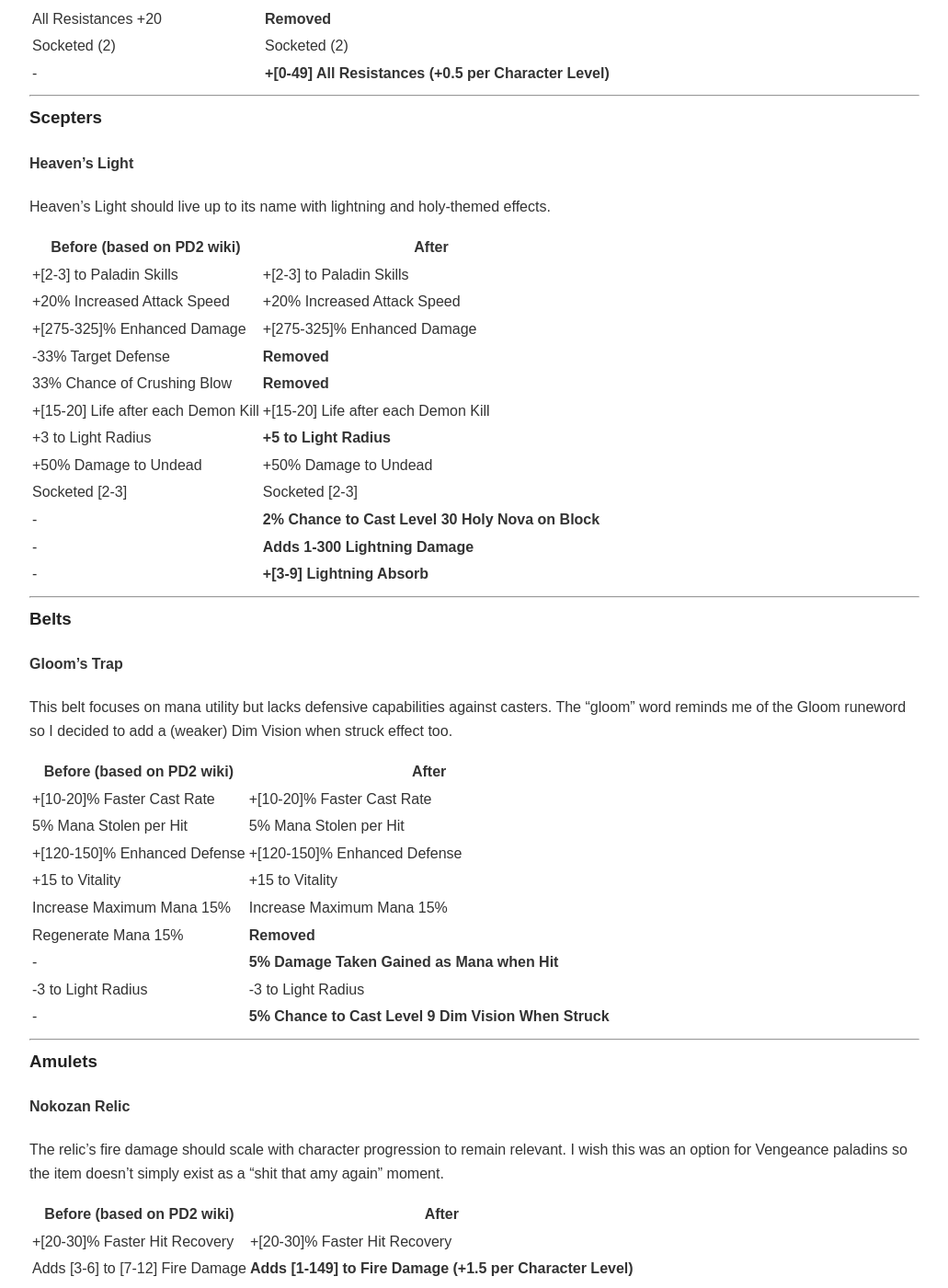
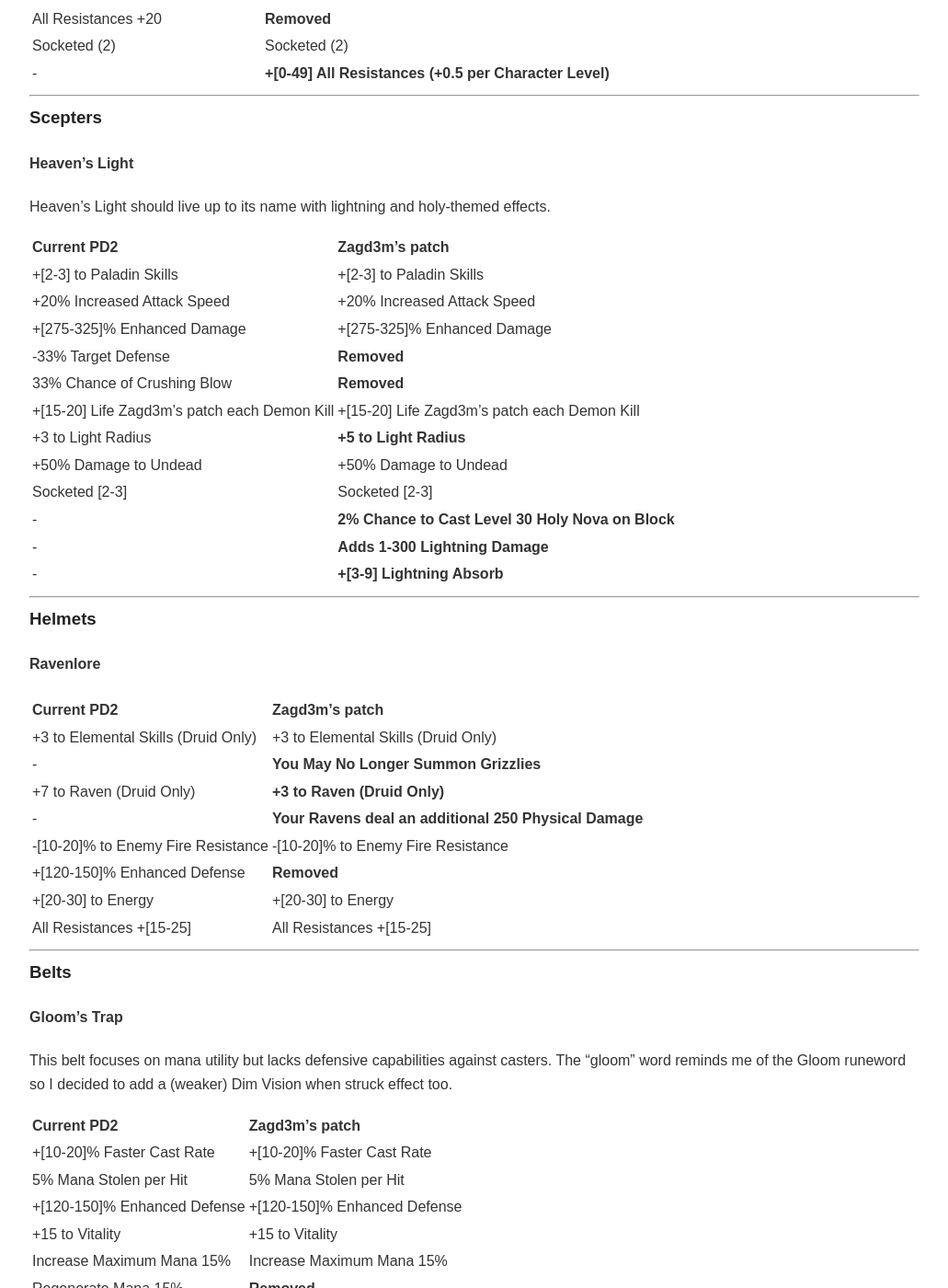
Before and after one commit to zagd3m/patchnotes, a Jekyll site: the page built from docs/full-notes.md, in a window 1280 px wide and 1400 px high, scrolled down 2964 px. Shown: the whole window at 92% size, without its empty margins (124-1155 px from the left). Built offline with Jekyll 4.4.1, drawn with Linux system fonts in a browser that asks for light colours; some of the changed text lies outside the part shown.

Commit message:
Pretty alignment changes.

```diff
--- a/docs/_includes/patch-sections/items_uniques.md
+++ b/docs/_includes/patch-sections/items_uniques.md
@@ -10,8 +10,8 @@
 
 Warshrike can take a buff now that the A3 mercs can't abuse it anymore.
 
-| Before (based on PD2 wiki)                      | After                                          |
-|-------------------------------------------------|------------------------------------------------|
+| Current PD2                      | Zagd3m's patch                                          |
+|:--|:--|
 | +30% Increased Attack Speed                     | +30% Increased Attack Speed                    |
 | +75% Chance to Pierce                           | +75% Chance to Pierce                          |
 | +[375-425]% Enhanced Damage                     | +[375-425]% Enhanced Damage                    |
@@ -27,8 +27,8 @@
 
 Demon limb should not be a prebuff item, but an actual elite weapon.
 
-| Before (based on PD2 wiki)                      | After                                          |
-|-------------------------------------------------|------------------------------------------------|
+| Current PD2                      | Zagd3m's patch                                          |
+|:--|:--|
 | +[180-230]% Enhanced Damage                     | +[230-280]% Enhanced Damage                    |
 | -                                               | **130% Bonus to Attack Rating**                |
 | +123% Damage to Demons                          | +123% Damage to Demons                         |
@@ -46,8 +46,8 @@
 
 Unique items shouldn't be golden rare items. They need something the rares don't have. This design keeps the purpose and theme of the item without being identical to a good rare for the slot.
 
-| Before (current PD2)                            | After                                          |
-|-------------------------------------------------|------------------------------------------------|
+| Before (current PD2)                            | Zagd3m's patch                                          |
+|:--|:--|
 | +2 to Necromancer Skills                        | **Removed**                                    |
 | +25% Faster Cast Rate                           | +25% Faster Cast Rate                          |
 | +2 to Bone Spirit (Necromancer Only)            | +2 to Bone Spirit (Necromancer Only)           |
@@ -68,8 +68,8 @@
 Moser's Blessed Circle is a powerful defensive option that could benefit from scaling with character progression.
 This change maintains its mid-game power while making it a bit more appealing later into the game, and keeping the identity of a "resists" item.
 
-| Before (based on PD2 wiki)                      | After                                          |
-|-------------------------------------------------|------------------------------------------------|
+| Current PD2                      | Zagd3m's patch                                          |
+|:--|:--|
 | +30% Faster Block Rate                          | +30% Faster Block Rate                         |
 | 25% Increased Chance of Blocking                | 25% Increased Chance of Blocking               |
 | +[180-220]% Enhanced Defense                    | +[180-220]% Enhanced Defense                   |
@@ -86,20 +86,37 @@
 
 Heaven's Light should live up to its name with lightning and holy-themed effects.
 
-| Before (based on PD2 wiki)                      | After                                          |
-|-------------------------------------------------|------------------------------------------------|
+| Current PD2                      | Zagd3m's patch                                          |
+|:--|:--|
 | +[2-3] to Paladin Skills                        | +[2-3] to Paladin Skills                       |
 | +20% Increased Attack Speed                     | +20% Increased Attack Speed                    |
 | +[275-325]% Enhanced Damage                     | +[275-325]% Enhanced Damage                    |
 | -33% Target Defense                             | **Removed**                                    |
 | 33% Chance of Crushing Blow                     | **Removed**                                    |
-| +[15-20] Life after each Demon Kill             | +[15-20] Life after each Demon Kill            |
+| +[15-20] Life Zagd3m's patch each Demon Kill             | +[15-20] Life Zagd3m's patch each Demon Kill            |
 | +3 to Light Radius                              | **+5 to Light Radius**                        |
 | +50% Damage to Undead                           | +50% Damage to Undead                          |
 | Socketed [2-3]                                  | Socketed [2-3]                                 |
 | -                                               | **2% Chance to Cast Level 30 Holy Nova on Block** |
 | -                                               | **Adds 1-300 Lightning Damage**                   |
 | -                                               | **+[3-9] Lightning Absorb** |
+
+---
+
+### Helmets
+
+#### Ravenlore
+
+| Current PD2 | Zagd3m's patch |
+|:--|:--|
+| +3 to Elemental Skills (Druid Only) | +3 to Elemental Skills (Druid Only) |
+| - | **You May No Longer Summon Grizzlies** |
+| +7 to Raven (Druid Only) | **+3 to Raven (Druid Only)** |
+| - | **Your Ravens deal an additional 250 Physical Damage** |
+| -[10-20]% to Enemy Fire Resistance | -[10-20]% to Enemy Fire Resistance |
+| +[120-150]% Enhanced Defense | **Removed** |
+| +[20-30] to Energy | +[20-30] to Energy |
+| All Resistances +[15-25] | All Resistances +[15-25] |
 
 ---
 
@@ -110,8 +127,8 @@
 This belt focuses on mana utility but lacks defensive capabilities against casters.
 The "gloom" word reminds me of the Gloom runeword so I decided to add a (weaker) Dim Vision when struck effect too.
 
-| Before (based on PD2 wiki)                      | After                                          |
-|-------------------------------------------------|------------------------------------------------|
+| Current PD2                      | Zagd3m's patch                                          |
+|:--|:--|
 | +[10-20]% Faster Cast Rate                      | +[10-20]% Faster Cast Rate                     |
 | 5% Mana Stolen per Hit                          | 5% Mana Stolen per Hit                         |
 | +[120-150]% Enhanced Defense                    | +[120-150]% Enhanced Defense                   |
@@ -131,8 +148,8 @@
 The relic's fire damage should scale with character progression to remain relevant.
 I wish this was an option for Vengeance paladins so the item doesn't simply exist as a "shit that amy again" moment.
 
-| Before (based on PD2 wiki)                      | After                                          |
-|-------------------------------------------------|------------------------------------------------|
+| Current PD2                      | Zagd3m's patch                                          |
+|:--|:--|
 | +[20-30]% Faster Hit Recovery                   | +[20-30]% Faster Hit Recovery                  |
 | Adds [3-6] to [7-12] Fire Damage                | **Adds [1-149] to Fire Damage (+1.5 per Character Level)** |
 | +[4-8]% to Maximum Fire Resist                  | +[4-8]% to Maximum Fire Resist                 |
@@ -143,8 +160,8 @@
 
 This amulet's cold damage is too minimal at higher levels and should scale with character progression.
 
-| Before (based on PD2 wiki)                      | After                                          |
-|-------------------------------------------------|------------------------------------------------|
+| Current PD2                      | Zagd3m's patch                                          |
+|:--|:--|
 | +1 to All Skills                                | +1 to All Skills                               |
 | Adds [4-6] to [12-20] Cold Damage               | **Adds [1-100] to Cold Damage (+1 per Character Level)** |
 | [3-7]% Life Stolen per Hit                      | [3-7]% Life Stolen per Hit                     |
@@ -155,8 +172,8 @@
 
 Iron Maiden is rarely useful for most builds. Replacing it with Attack Rating or Magic Find would make this amulet more versatile, while adding a bit or r&d for late ladder optimization.
 
-| Before (based on PD2 wiki)                      | After                                          |
-|-------------------------------------------------|------------------------------------------------|
+| Current PD2                      | Zagd3m's patch                                          |
+|:--|:--|
 | 10% Chance to Cast Level 12 Iron Maiden when Struck | **Removed**                                |
 | +[30-50]% Enhanced Damage                       | +[30-50]% Enhanced Damage                      |
 | +12 to All Attributes                           | +12 to All Attributes                          |
@@ -169,8 +186,8 @@
 
 Moving Meteor procs to on-striking or on-casting would make this amulet more reliable for casters.
 
-| Before (based on PD2 wiki)                      | After                                          |
-|-------------------------------------------------|------------------------------------------------|
+| Current PD2                      | Zagd3m's patch                                          |
+|:--|:--|
 | 4% Chance to Cast Level 23 Meteor when Struck   | **Removed**                                    |
 | +[1-2] to Fire Skills                           | +[1-2] to Fire Skills                          |
 | Adds [80-124] to [200-248] Fire Damage          | Adds [80-124] to [200-248] Fire Damage         |
```
